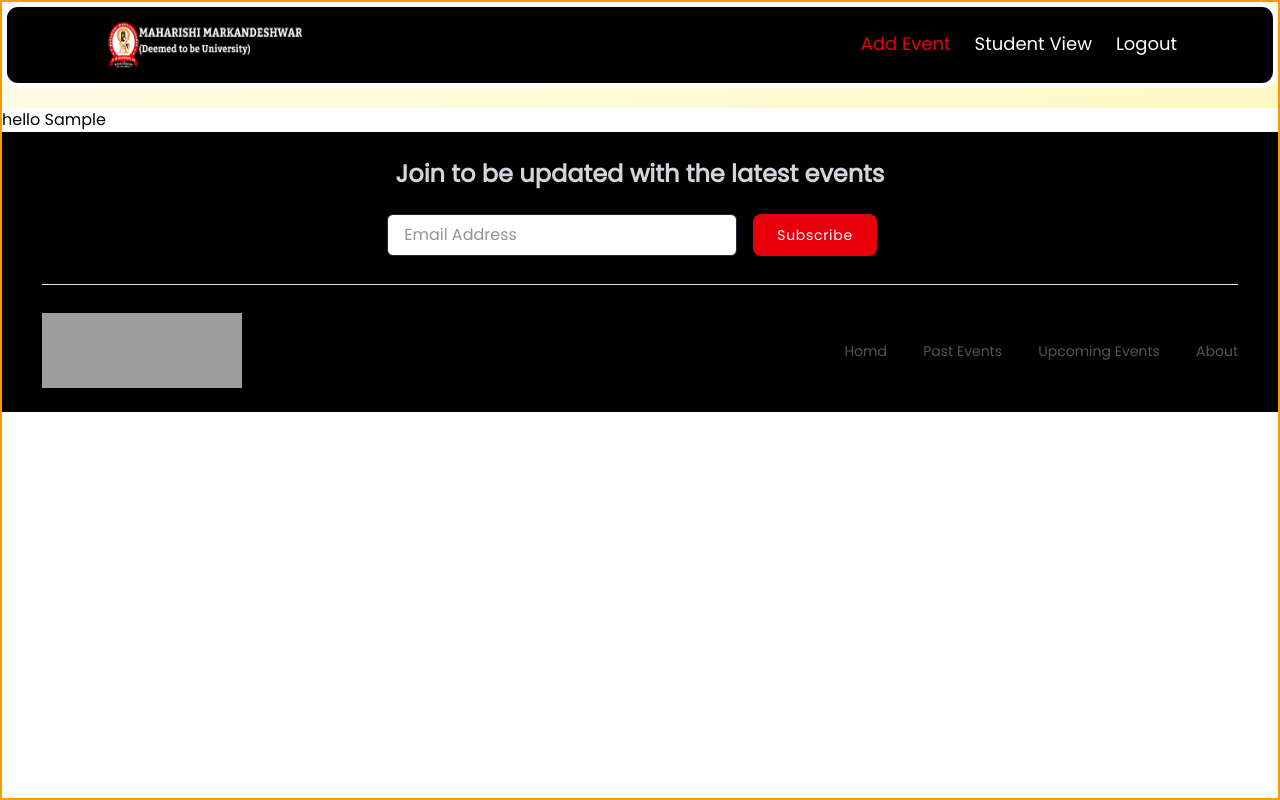
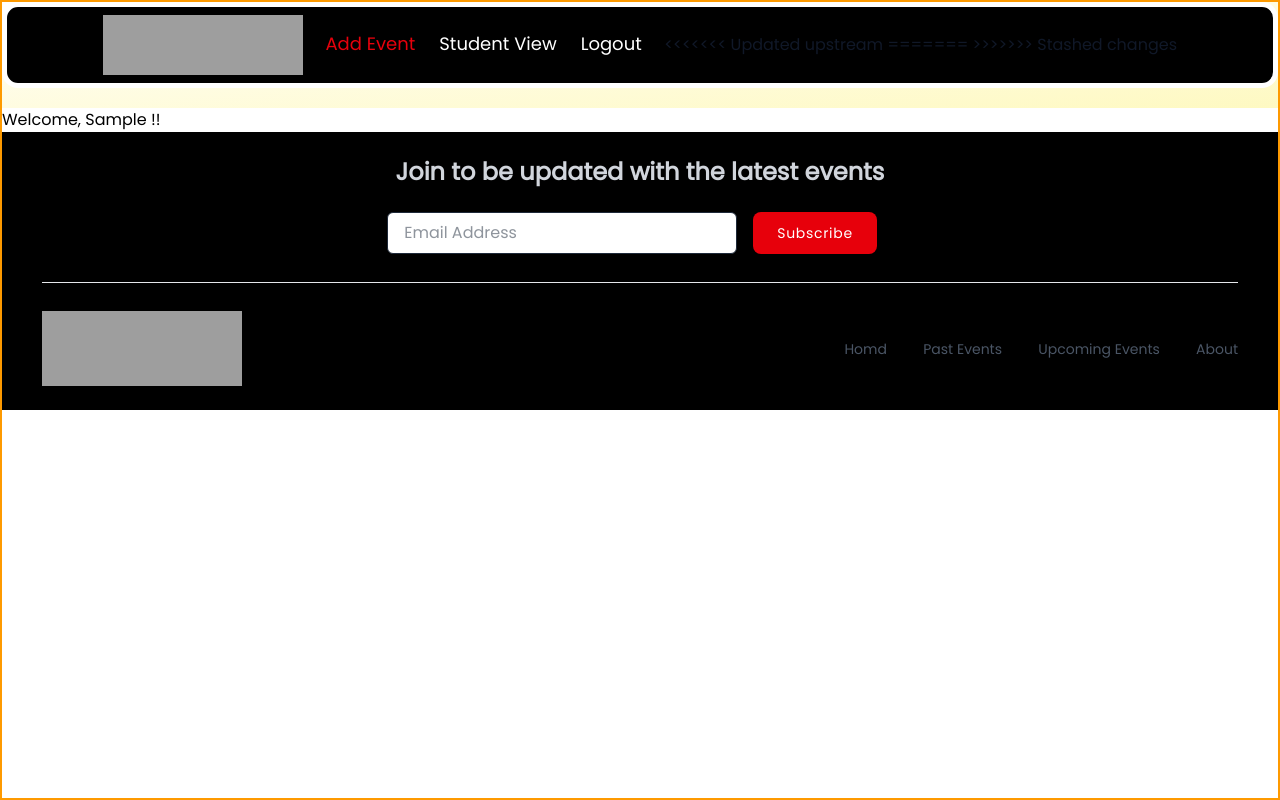
Before and after one commit to chiragtaluja/CampusConnect, a Django app: page /admin_dashboard/1/ in a window 1280 px wide. Run offline with Django 5.2, Linux system fonts and the light colour scheme; the visitor is signed in with stand-in values (Sample User, id 1); data that the repository does not hold is empty; style sheets or scripts are compiled from the project's sources; some libraries are stand-ins or nearby versions; grey boxes are pictures that could not be loaded.

Commit message:
Aprroved Changes

```diff
--- a/base/templates/base/Admin_page.html
+++ b/base/templates/base/Admin_page.html
@@ -1,10 +1,9 @@
 {% extends 'main.html' %}
 {% block content %}
-<h1>hello {{ request.user.first_name }}</h1>
+<h1>Welcome, {{ request.user.first_name }} !! </h1>
 
-<hr>
+
 {% include 'base/event_component.html' %}
-<hr>
 
 
 {% endblock content%}
--- a/base/templates/base/event_component.html
+++ b/base/templates/base/event_component.html
@@ -21,6 +21,9 @@
                     stroke-linecap="round" stroke-linejoin="round">
                     <path d="M0 0L3 3L0 6"></path>
                 </svg></a>
+                {% if request.user == event.created_by %}
+                <a href="">Edit Event</a>
+                {% endif %}
         </div>
         <img src="{{ event.poster.url }}" alt="" class="mb-6 shadow-md rounded-lg bg-slate-50 w-[10rem] sm:w-[17rem] md:max-h-[200px] max-h-[200px] self-center sm:mb-0 ">
          </a>
--- a/templates/navbar.html
+++ b/templates/navbar.html
@@ -59,11 +59,14 @@
 
       </ul>
     </div>
+<<<<<<< Updated upstream
 <button class="bg-red-600 hover:bg-red-500 text-white font-bold py-2 px-4  border-red-600 hover:border-red-500 rounded cursor-pointer max-md:mr-5   font-medium whitespace-nowrap
      shadow-lg hover:shadow-xl transform hover:scale-105 transition duration-500 focus:outline-none block md:hidden">
   Add Event
 </button>
 
+=======
+>>>>>>> Stashed changes
     {% else %}
     <!-- menu -->
     <div
@@ -157,7 +160,7 @@
 
 <script>
   const btn = document.querySelector("button.sidebar-open")
-  const menu = document.querySelector(".menu-resposive")
+  const menu = document.querySelector(".menu-responsive")
   const buttonOpen = document.querySelector(".btn-open")
   const buttonClose = document.querySelector(".btn-close")
 
```
Also changed, not shown: base/static/base/assets/img/Navbar-logo.png (deleted), base/static/base/assets/img/Navbar_logo.png (added).
